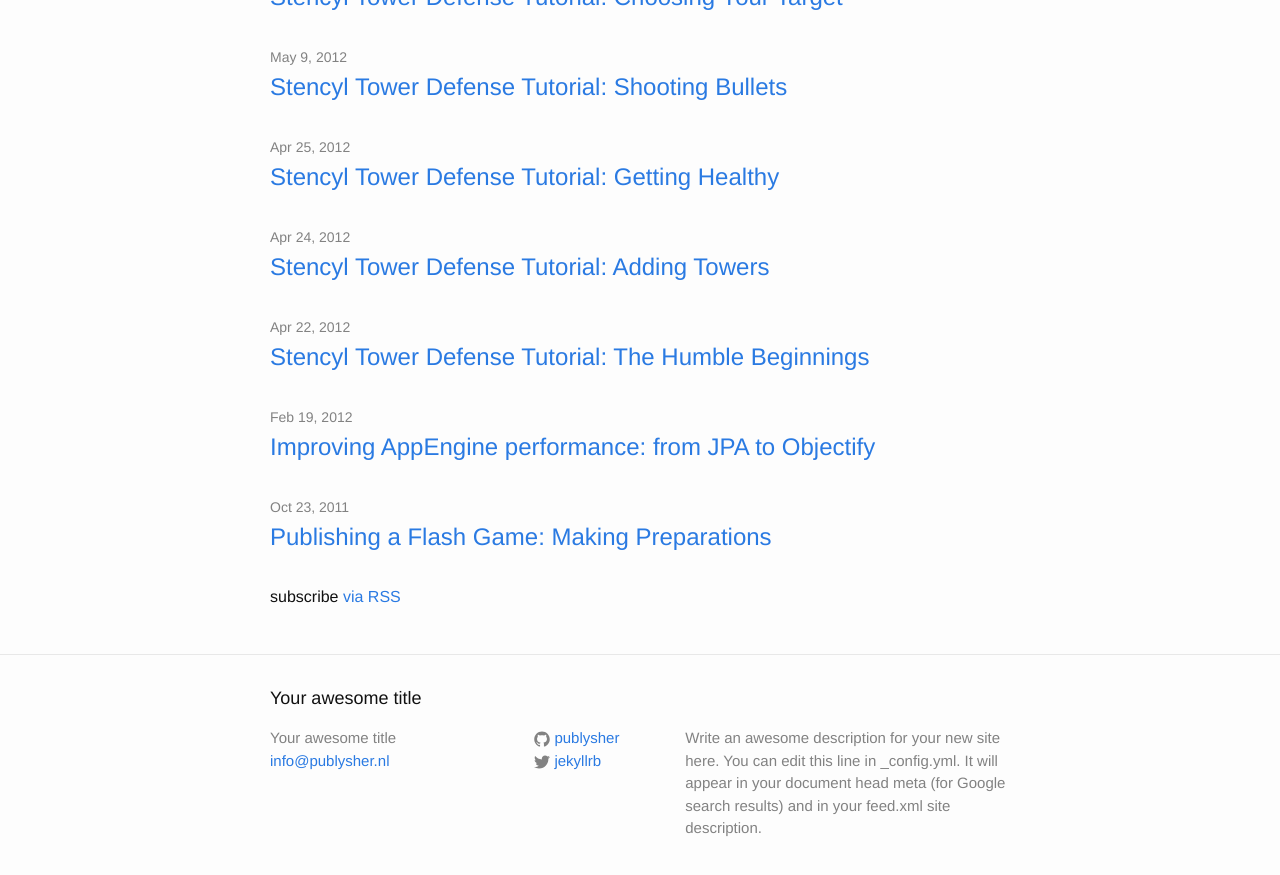
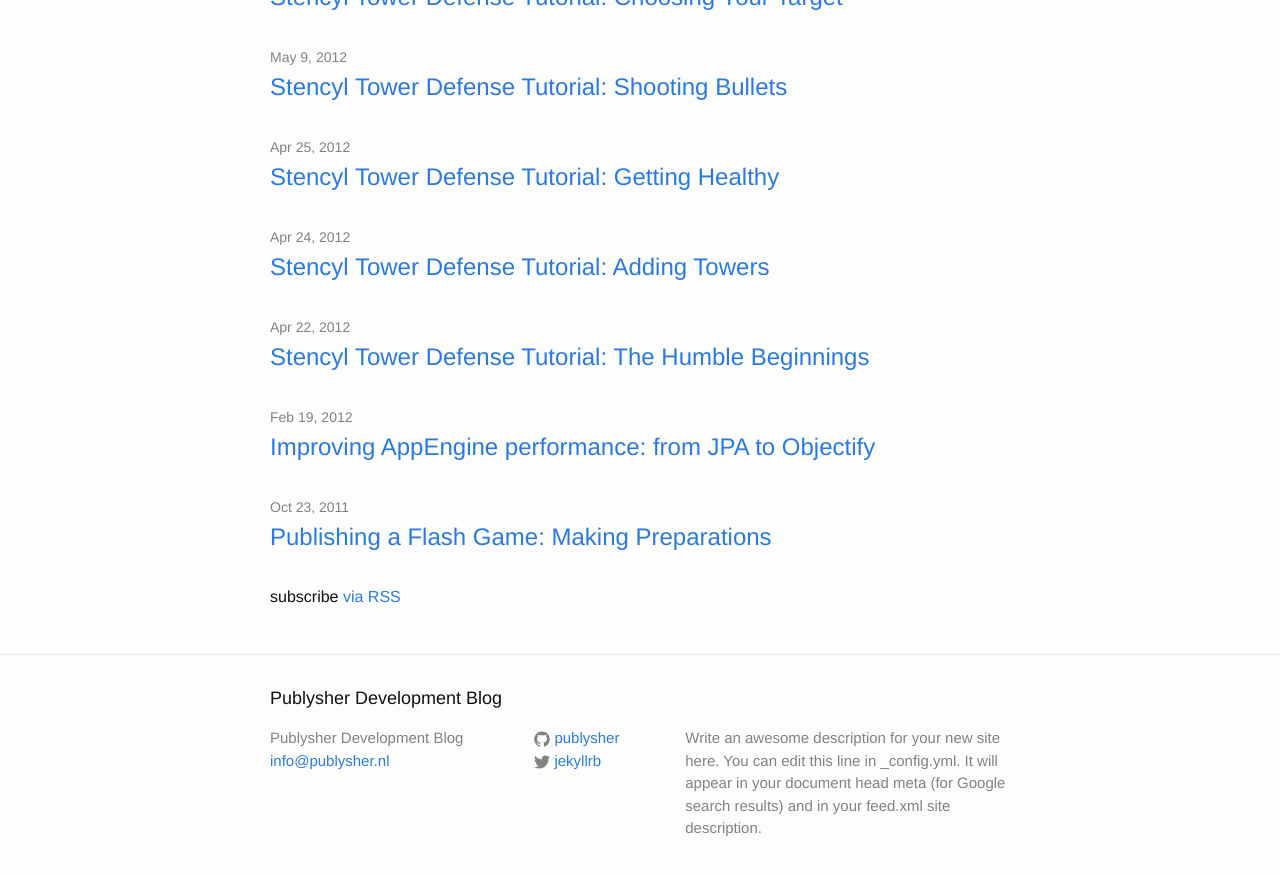
Before and after one commit to publysher/publysher.github.io, a Jekyll site: the page built from index.html, in a window 1280 px wide and 900 px high, scrolled down 1208 px. Shown: the top 875 px of the window. Built offline with Jekyll 4.4.1, drawn with Linux system fonts in a browser that asks for light colours; some of the changed text lies outside the part shown.

Commit message:
Fix settings

```diff
--- a/_config.yml
+++ b/_config.yml
@@ -1,5 +1,5 @@
 # Site settings
-title: Your awesome title
+title: Publysher Development Blog
 email: info@publysher.nl
 description: > # this means to ignore newlines until "baseurl:"
   Write an awesome description for your new site here. You can edit this
@@ -10,6 +10,9 @@ url: "http://blog.publysher.nl" # the base hostname & protocol for your site
 twitter_username: jekyllrb
 github_username:  publysher
 
+analytics_username: UA-24629686-1
+disqus_username: publysher-blog
+
 permalink: /:year/:month/:title.html
 
 # Build settings
```
